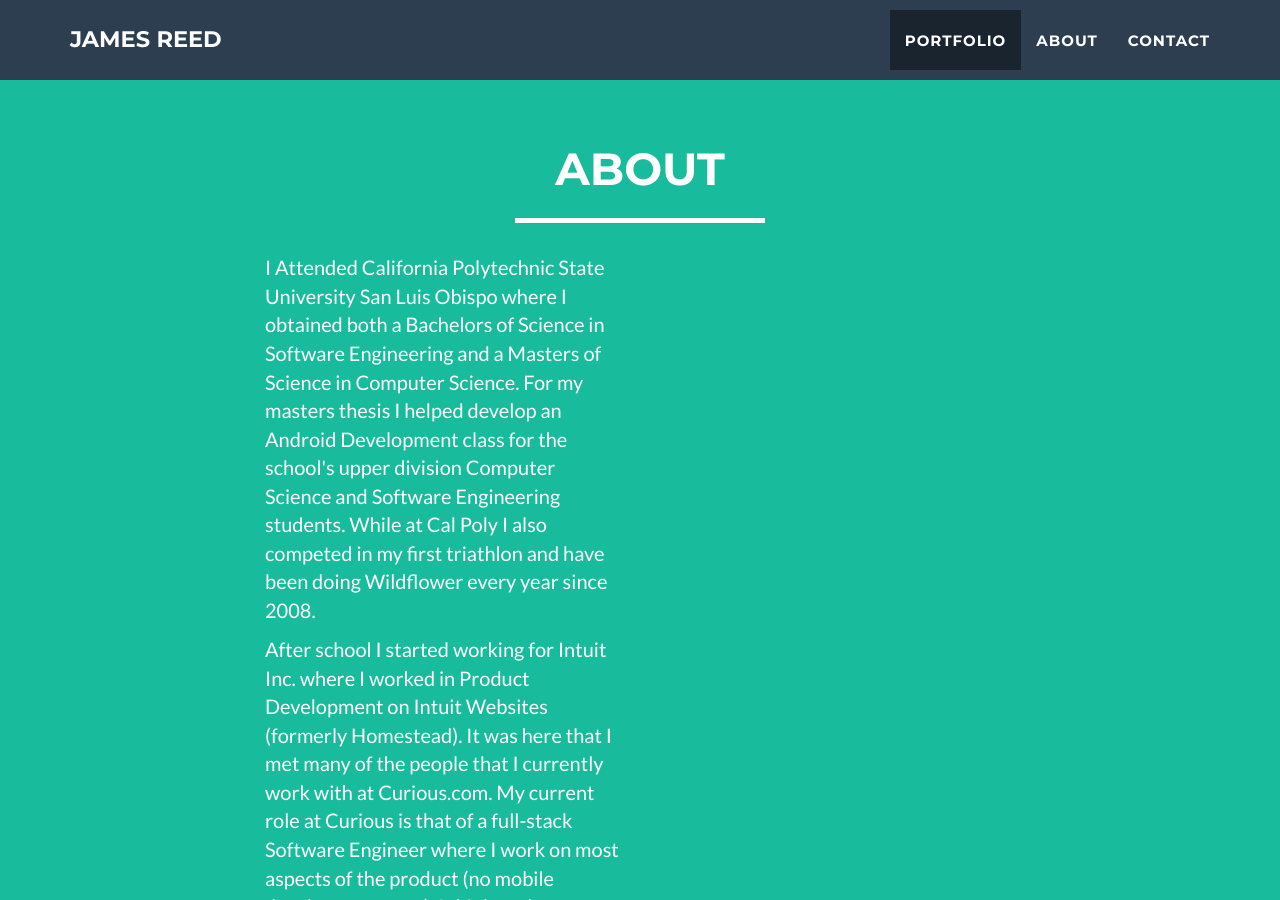
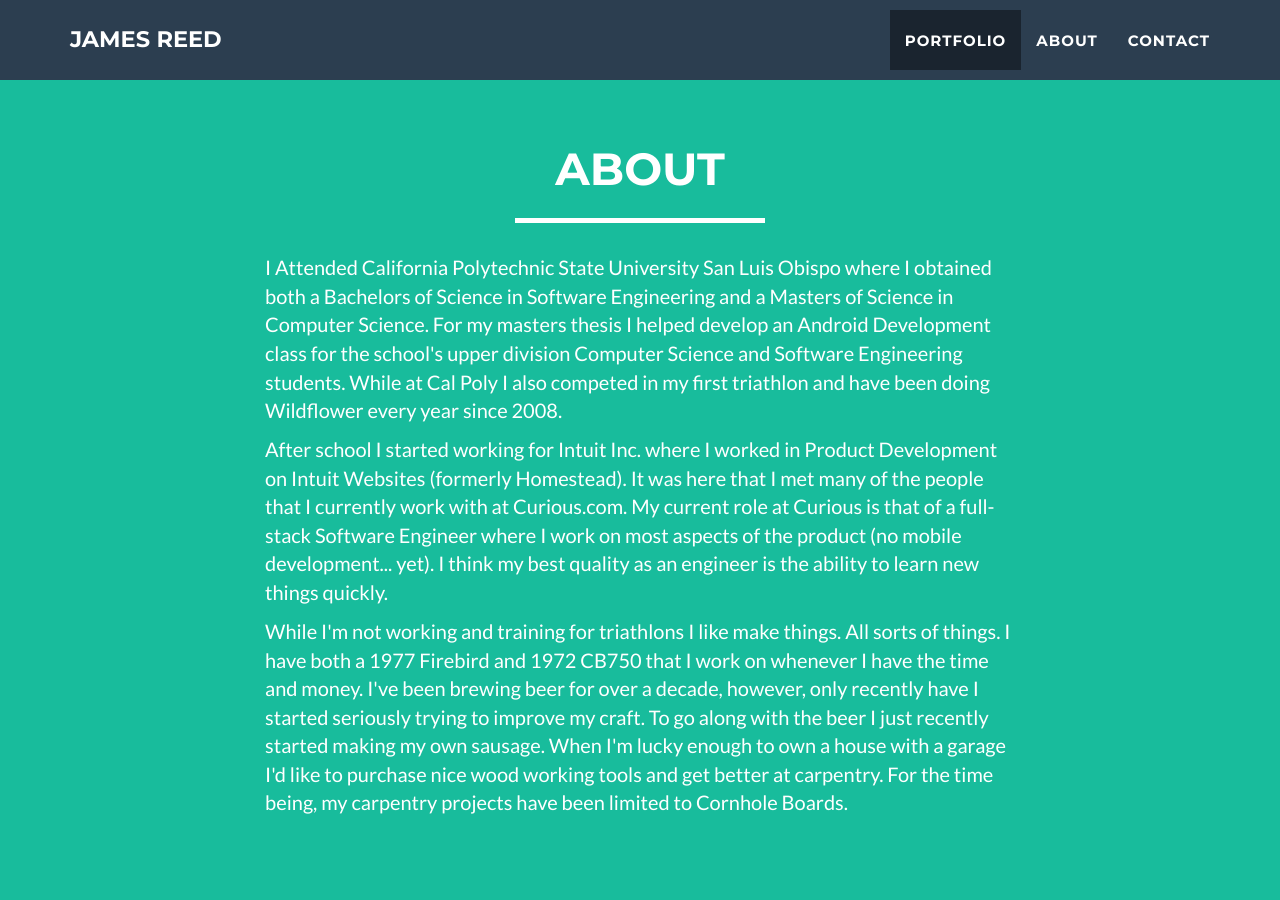
Before and after one commit to jrreed/jrreed.github.io, a Jekyll site: the page built from index.html, in a window 1280 px wide and 900 px high, scrolled down 1775 px. Built offline with Jekyll 4.4.1, drawn with Linux system fonts in a browser that asks for light colours.

Commit message:
Fix about formatting to be single column.

```diff
--- a/_includes/about.html
+++ b/_includes/about.html
@@ -8,7 +8,7 @@
                 </div>
             </div>
             <div class="row">
-                <div class="col-lg-4 col-lg-offset-2">
+                <div class="col-lg-8 col-lg-offset-2">
                     <p>
                       I Attended California Polytechnic State University San Luis Obispo where I obtained both a
                       Bachelors of Science in Software Engineering and a Masters of Science in Computer Science. For my
@@ -32,9 +32,6 @@
                       at carpentry. For the time being, my carpentry projects have been limited to Cornhole Boards.
                     </p>
                 </div>
-                <div class="col-lg-4">
-                    <p></p>
-                </div>
             </div>
         </div>
     </section>
```
